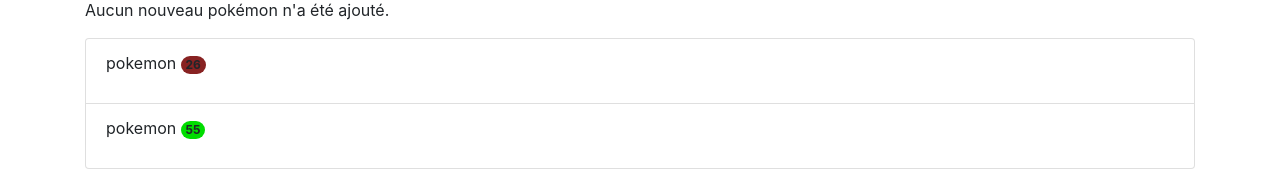
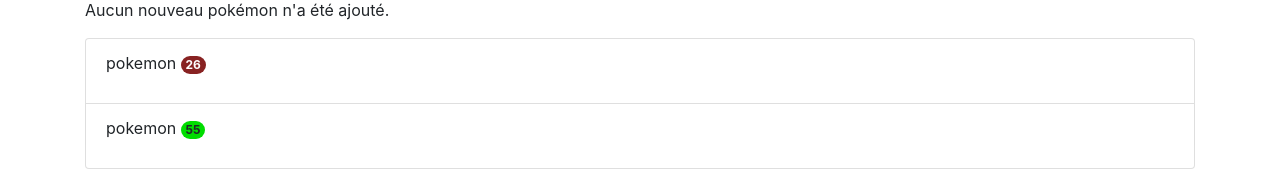
Before and after one commit to mvidailhet/cours-angular-pokedex, an Angular app: page / in a window 1280 px wide. Shown: the part 364-535 px from the top of the page. Built offline with nearby package versions, Linux system fonts and the light colour scheme.

Commit message:
ngClass, changement de la couleur du text du badge pour améliorer la lisibilité du niveau du pokémon

```diff
--- a/src/app/components/pokemon-item/pokemon-item.component.html
+++ b/src/app/components/pokemon-item/pokemon-item.component.html
@@ -1 +1,6 @@
-<p>pokemon <span class="badge rounded-pill" [ngStyle]="{'backgroundColor': generateColor()}">{{level}}</span></p>
+<p>pokemon
+  <span
+    class="badge rounded-pill"
+    [ngStyle]="{ 'backgroundColor': generateColor() }"
+    [ngClass]="{ 'is-red': level <= 50 }"
+  >{{level}}</span></p>
--- a/src/app/components/pokemon-item/pokemon-item.component.scss
+++ b/src/app/components/pokemon-item/pokemon-item.component.scss
@@ -0,0 +1,3 @@
+.is-red {
+  color: white;
+}
```
